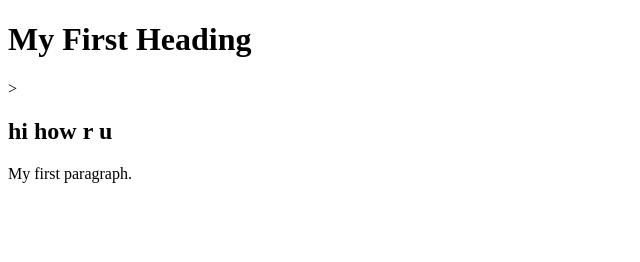
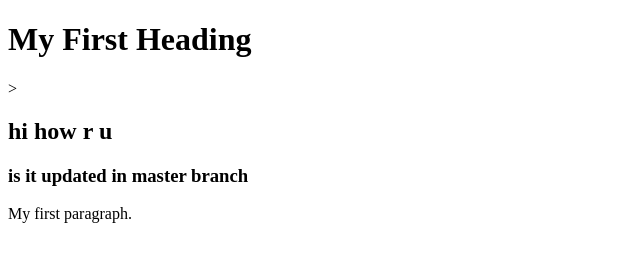
Before and after one commit to jbl999/TestGitHub, a plain HTML site: page index11.html in a window 1280 px wide. Shown: the whole page, without its empty margins (0-640 px from the left). Drawn offline with Linux system fonts and the light colour scheme.

Commit message:
add another tag in testbrnch bu commited in master branch

```diff
--- a/index11.html
+++ b/index11.html
@@ -4,7 +4,7 @@
 
 <h1>My First Heading</h1>>
 <h2> hi how r u </h2>
-
+<h3> is it updated in master branch </h3>
 <p>My first paragraph.</p>
 
 </body>
```
